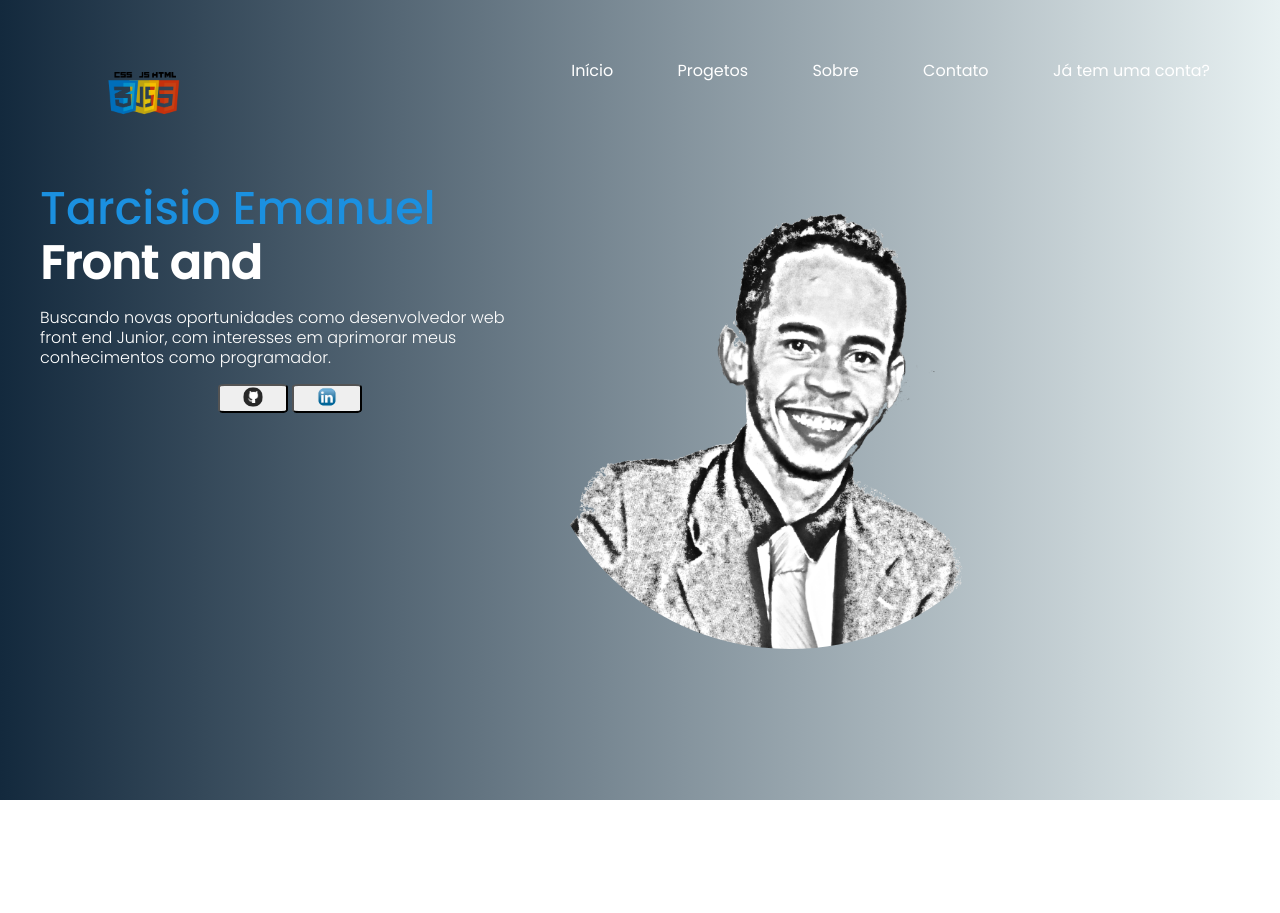
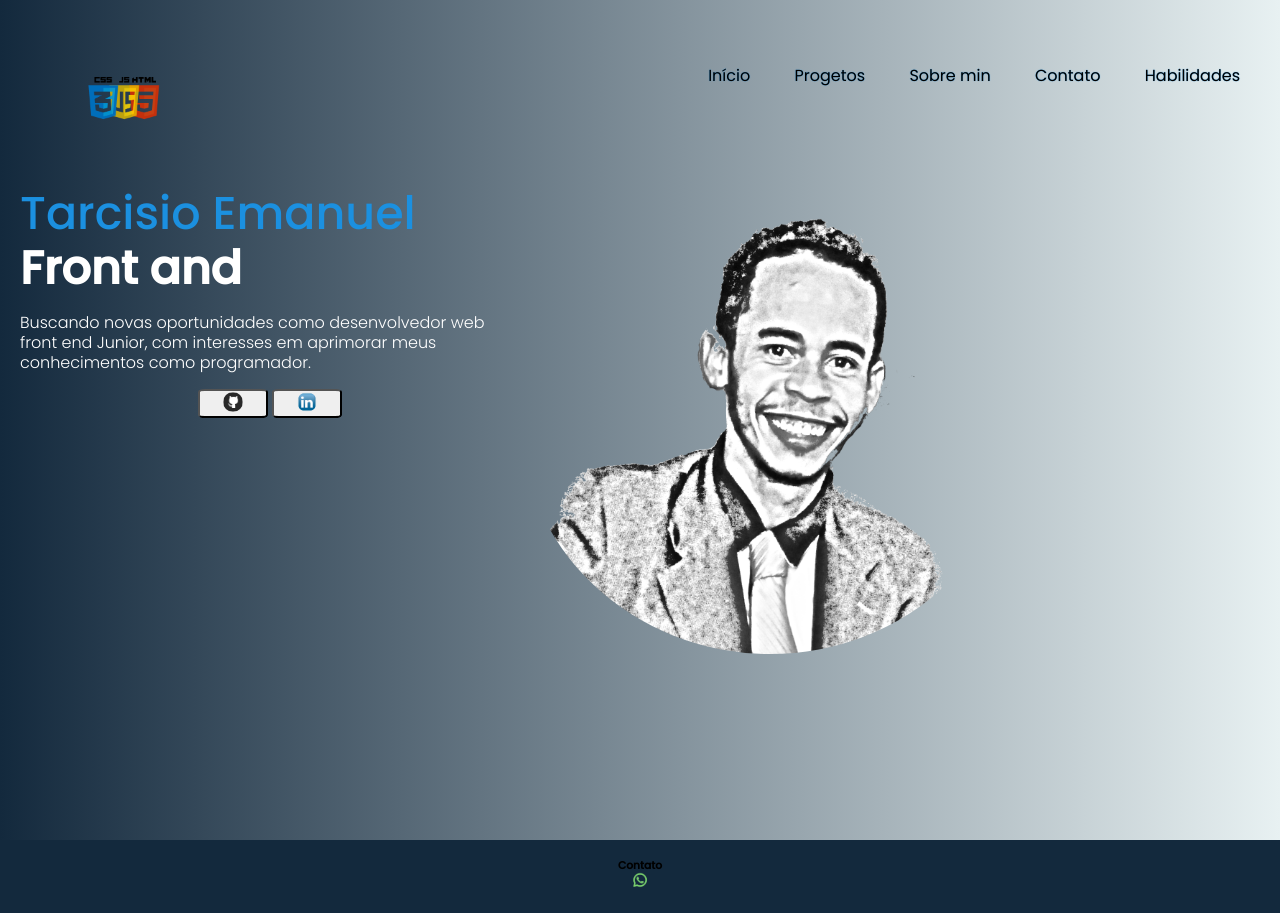
Before and after one commit to tarcisioemanoel15/Portifolio.github.io, a plain HTML site: page index.html in a window 1280 px wide. Before the commit the page ends 800 px from the top, so only its background shows below. Drawn offline with Linux system fonts and the light colour scheme.

Commit message:
seta de voltar

```diff
--- a/index.html
+++ b/index.html
@@ -15,39 +15,40 @@
 </head>
 
 <body>
-
+    <div class="containerbody">
 
         <header>
-        <!-- <div id="title">
-            <h1>Marketing</h1>
-            <h1>Criativo</h1>
-        </div> -->
-
             <div class="movDlogo">
                 <img src="./img/logo/htmllogoPequena.png" alt="logoHtml" class="img1">
                 <img src="./img/logo/jsLogoPequena.png" alt="logos" class="img2">
                 <img src="./img/logo/cssLogoPequena.png" alt="logoCss" class="img3">
-
             </div>
 
 
+
+            <nav>
                 <ul>
-            <a href="#" id="inscreva-se-btn">
+                    <a href="#">
                         <li>Início</li>
                     </a>
-            <a href="./paginas/projetos.html" id="inscreva-se-btn">
+
+                    <a href="./paginas/projetos.html">
                         <li>Progetos</li>
                     </a>
-            <a href="#" id="inscreva-se-btn">
-                <li>Sobre</li>
+
+                    <a href="#">
+                        <li>Sobre min</li>
                     </a>
-            <a href="#" id="inscreva-se-btn">
+
+                    <a href="#">
                         <li>Contato</li>
                     </a>
-            <a href="./paginas/formulario.html" id="inscreva-se-btn">
-                <li>Já tem uma conta?</li>
+
+                    <a href="">
+                        <li>Habilidades</li>
                     </a>
                 </ul>
+            </nav>
         </header>
 
 
@@ -56,31 +57,22 @@
             <aside>
 
 
-
-
-
                 <div class="content">
                     <h1 class="typedtext"></h1>
                     <h2>Front and</h2>
-
                 </div>
 
 
 
-
-
-
-
-
-
                 <p>
-                Buscando novas oportunidades como desenvolvedor web front end Junior, com interesses em aprimorar meus
+                    Buscando novas oportunidades como desenvolvedor web front end Junior, com interesses em aprimorar
+                    meus
                     conhecimentos como programador.
                 </p>
 
 
+
                 <div class="redeS">
-
                     <button>
                         <a href="https://github.com/tarcisioemanoel15">
                             <img src="./img/logo/btnGithubpeq.png" alt="Github">
@@ -99,6 +91,8 @@
 
 
 
+
+
             <article>
                 <img src="./components/images/5.png" alt="mulher-roxa">
             </article>
@@ -106,15 +100,18 @@
 
         </main>
 
+    </div>
+
+    <footer class="rodaPe">
+        <ul>
+            <li title="(74)999182576">
+                <h6>Contato</h6>
+                <img src="./img/w.png" alt="zapp">
+            </li>
+        </ul>
+    </footer>
 
 
-
-    <!--
-    <script>
-        alert(`OBS Landing Page
-     ainda não terminada
-     Obrigado por visitar. `)
-    </script> -->
 
     <script src="./js/indextexto.js"></script>
 </body>
--- a/paginas/projetos.css
+++ b/paginas/projetos.css
@@ -19,11 +19,25 @@ body {
 }
 
 /* não feito  */
+a {
+  text-decoration: none;
+}
+
 .move {
-  background-color: aqua;
-  height: 10px;
-  width: 10px;
-  border-radius: 50%;
+  color: aqua;
+  width: 30px;
+
+  animation: seta infinite 2s alternate-reverse;
+}
+
+@keyframes seta {
+  from {
+    color: #0b1c2c
+  }
+
+  to {
+    color: rgb(248, 251, 251);
+  }
 }
 
 .container h1 {
--- a/styles/media.css
+++ b/styles/media.css
@@ -57,6 +57,16 @@
   }
 
   .typedtext {
-    font-size: 25px;
+    font-size: 20px;
+  }
+
+
+
+  .rodaPe img {
+    width: 25px;
+  }
+
+  .rodaPe h1 {
+    font-size: 20px;
   }
 }
--- a/styles/style.css
+++ b/styles/style.css
@@ -1,12 +1,27 @@
 body {
-    /* background-image: url('../components/images/0.jpg'); */
+    margin: 0;
+    padding: 0;
+}
+
+.containerbody {
     background-image: linear-gradient(90deg, #13293d, #e8f1f2);
     background-size: cover;
     color: white;
     font-family: poppinsregular;
-    max-width: 1200px;
+    min-width: 96vw;
+    min-height: 100vh;
     margin: 0 auto;
-    padding: 15px;
+    padding: 20px;
+}
+
+.containerbody ul li {
+    color: black;
+    text-shadow: 0px 0px 1px #1b90e0;
+}
+
+.containerbody ul li:hover {
+    color: #1b90e0;
+
 }
 
 header {
@@ -25,36 +40,16 @@ aside {
     font-size: 46px;
     line-height: 10px;
     font-family: poppinsmedium;
-
-
     margin-top: 20%;
-    /* border-right: 2px solid rgb(248, 248, 248); */
     height: 40px;
     margin-bottom: 55px;
     color: #1b90e0;
     display: block;
-    /* focus */
-    /* animation: blinkTextCursor 800ms steps(44) infinite normal; */
 }
 
 .content h2 {
     margin-top: -40px;
 }
-
-/*
-@keyframes blinkTextCursor {
-    from {
-        border-right-color: #1b90e0;
-    }
-
-    to {
-        border-right-color: transparent;
-    }
-} */
-
-/* fim texto sendo digitado automaitco */
-
-
 
 
 /* imagems logo */
@@ -146,7 +141,6 @@ a:hover {
 #inscreva-se-btn:hover {
     background-color: #7e7e7d00;
     box-shadow: 0px 2px 5px rgb(21, 21, 21);
-    color: #1b90e0;
 }
 
 h1 {
@@ -196,3 +190,27 @@ img {
     background-color: #1b90e0;
     box-shadow: 0px 0px 10px #13293d;
 }
+
+.rodaPe {
+    background-color: #13293d;
+    text-align: center;
+    padding: 0;
+    margin: 0;
+}
+
+
+.rodaPe h6 {
+    font-family: poppinsmedium;
+    margin: 0;
+    padding: 0;
+}
+
+.rodaPe ul {
+    margin: 0;
+    padding: 0;
+}
+
+
+.rodaPe img {
+    width: 20px;
+}
```
Also changed, not shown: paginas/projetos.html (+6 -1 lines), img/f.png (added), img/i.png (added), img/w.png (added). Lines whose indentation alone changed are shown as unchanged.
